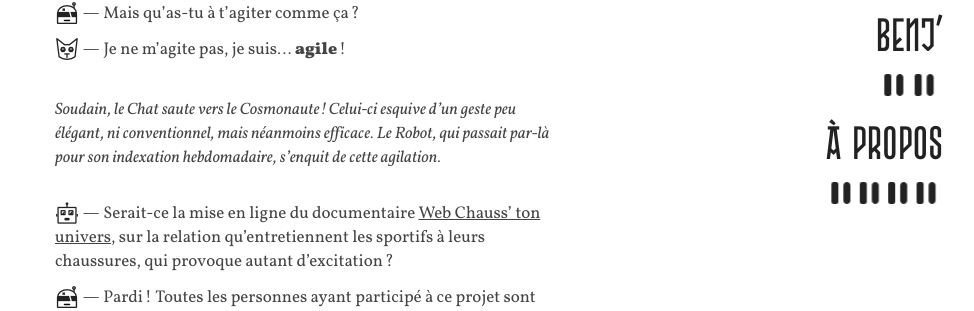
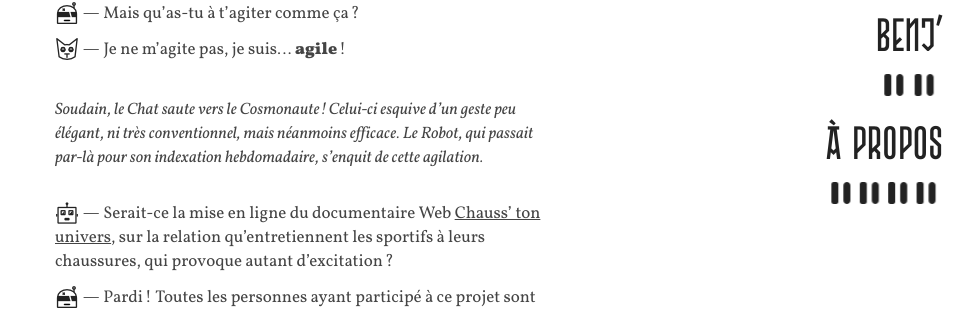
Before and after one commit to bmenant/bmenant.github.com, a Jekyll site: the page built from _posts/2013-01-14-chauss-ton-univers.html, in a window 1280 px wide. Shown: the part 407-718 px from the top of the page, without its empty margins (153-1127 px from the left). Built offline with Jekyll 4.4.1, drawn with Linux system fonts in a browser that asks for light colours.

Commit message:
minor text fixes

```diff
--- a/_posts/2013-01-14-chauss-ton-univers.html
+++ b/_posts/2013-01-14-chauss-ton-univers.html
@@ -20,11 +20,11 @@ standalone: true
 </p>
 
 <p class="didascalie"><i>
-	Soudain, le Chat saute vers le Cosmonaute<span class="typo-ph">!</span> Celui-ci esquive d’un geste peu élégant, ni conventionnel, mais néanmoins efficace. Le Robot, qui passait par-là pour son indexation hebdomadaire, s’enquit de cette <em>agilation</em>.
+	Soudain, le Chat saute vers le Cosmonaute<span class="typo-ph">!</span> Celui-ci esquive d’un geste peu élégant, ni très conventionnel, mais néanmoins efficace. Le Robot, qui passait par-là pour son indexation hebdomadaire, s’enquit de cette <em>agilation</em>.
 </i></p>
 
 <p><b class="le-robot">Le Robot</b> &mdash;
-	Serait-ce la mise en ligne du documentaire <a href="http://chausstonunivers.eu/">Web Chauss’ ton univers</a>, sur la relation qu’entretiennent les sportifs à leurs chaussures, qui provoque autant d’excitation<span class="typo-ph">?</span>
+	Serait-ce la mise en ligne du documentaire Web <a href="http://chausstonunivers.eu/">Chauss’ ton univers</a>, sur la relation qu’entretiennent les sportifs à leurs chaussures, qui provoque autant d’excitation<span class="typo-ph">?</span>
 </p>
 
 <p><b class="le-cosmonaute">Le Cosmonaute</b> &mdash;
```
